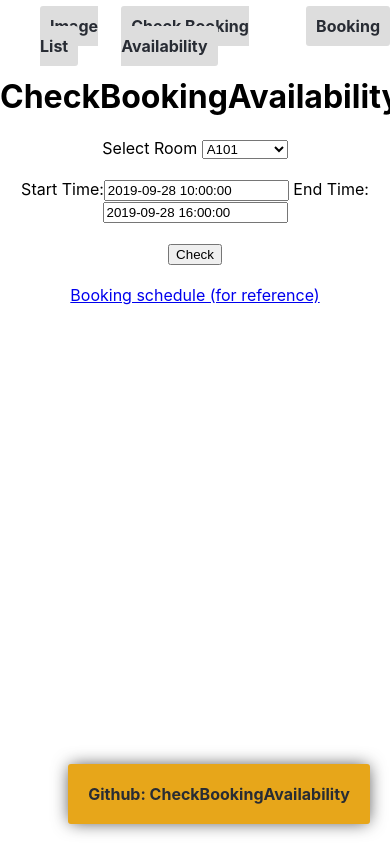
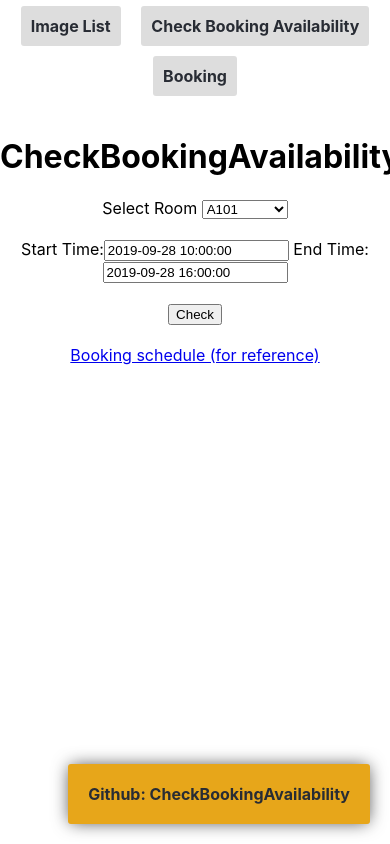
Before and after one commit to non-wil/booking-system, a React (Create React App) app: page /bookings/check in a window 390 px wide. Built offline with nearby package versions, Linux system fonts and the light colour scheme.

Commit message:
💄 menu in mobile

```diff
--- a/src/App.css
+++ b/src/App.css
@@ -24,7 +24,7 @@
 .nav ul {
   list-style-type: none;
   display: flex;
-  justify-content: space-around;
+  justify-content: space-evenly;
 }
 
 .nav ul li a {
@@ -40,3 +40,11 @@
   color: #ffffff;
   background: #282c34;
 }
+
+@media (max-width: 576px) {
+  .nav ul {
+    flex-wrap: wrap;
+    height: 100px;
+    padding: 0;
+  }
+}
```
